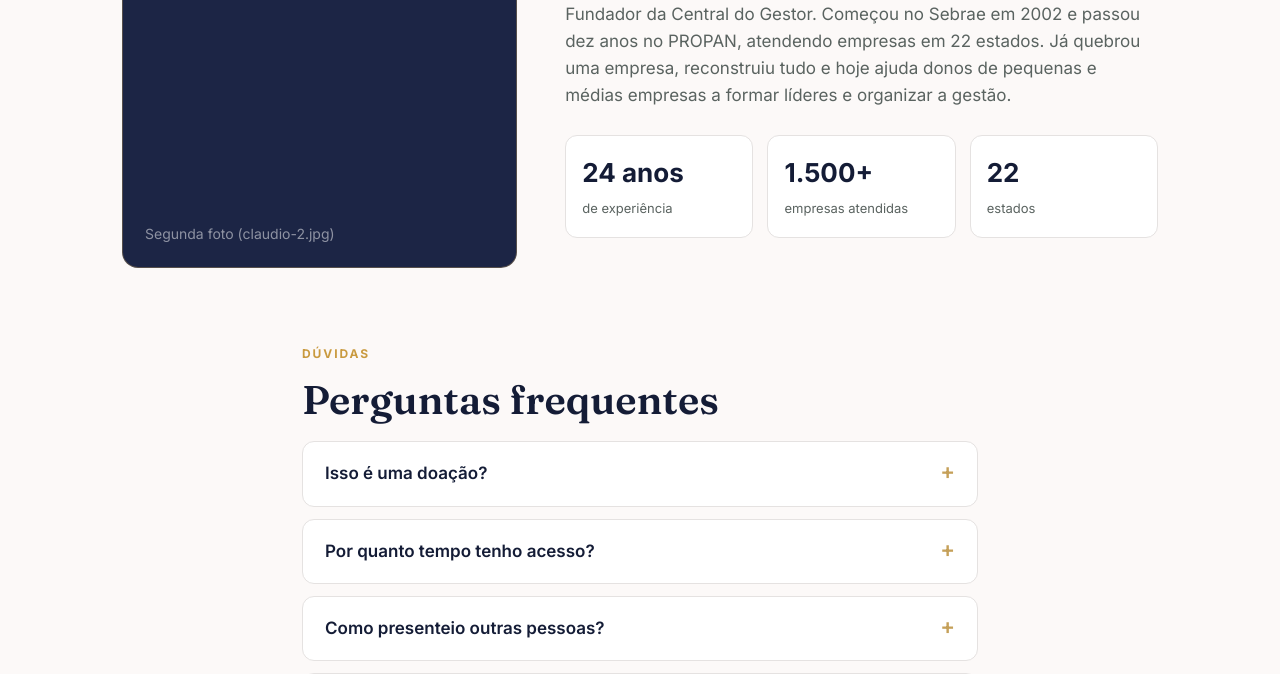
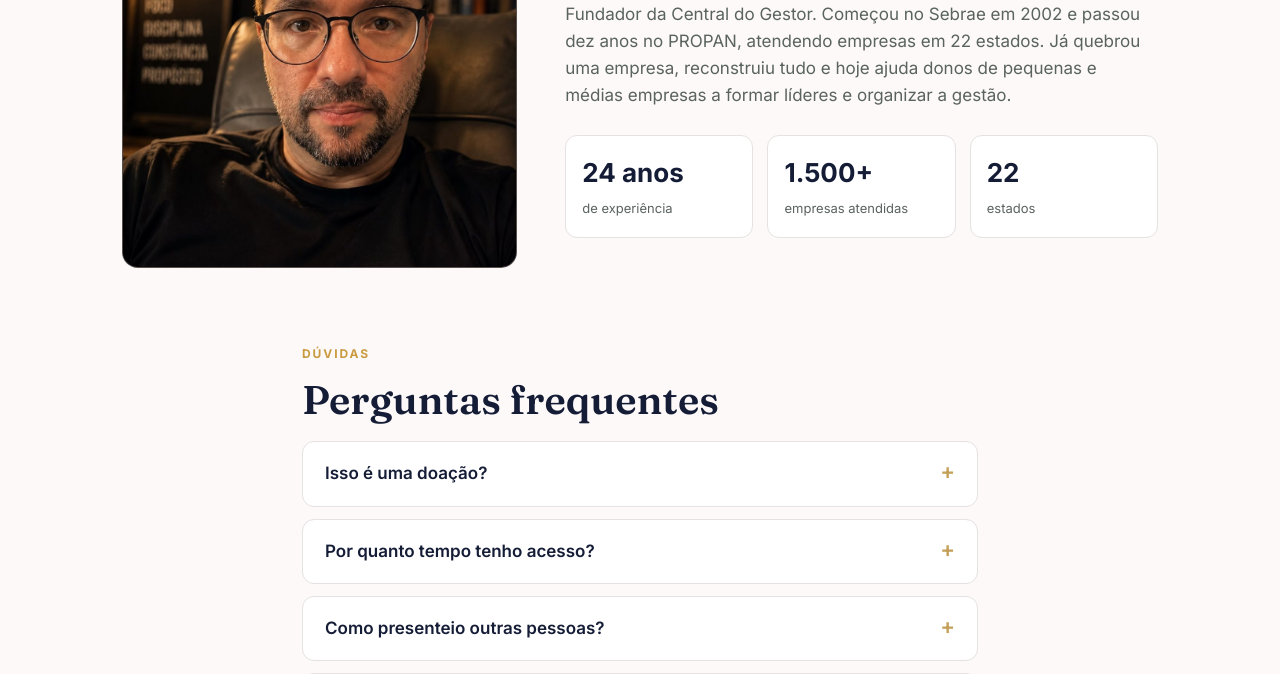
Before and after one commit to centraldogestor/lider-superacao, a plain HTML site: page index.html in a window 1280 px wide. Shown: the part 4856-5530 px from the top of the page. Drawn offline with Linux system fonts and the light colour scheme.

Commit message:
Adiciona segunda foto na seção Quem conduz
Co-Authored-By: Claude Opus 5.5 <noreply@anthropic.com>
Claude-Session: https://claude.ai/code/session_0117MWxRkiXwXt6ZMhBicPez

```diff
--- a/index.html
+++ b/index.html
@@ -313,8 +313,7 @@
 <section style="padding-top:0">
   <div class="wrap about-grid">
     <div class="photo" style="aspect-ratio:1/1">
-      <img src="claudio-2.jpg" alt="Claudio Schneider" onerror="this.remove()">
-      <div class="ph">Segunda foto (claudio-2.jpg)</div>
+      <img src="claudio-2.jpg" alt="Claudio Schneider" style="object-position:center 35%">
     </div>
     <div>
       <div class="overline">Quem conduz</div>
```
Also changed, not shown: claudio-2.jpg (added).
